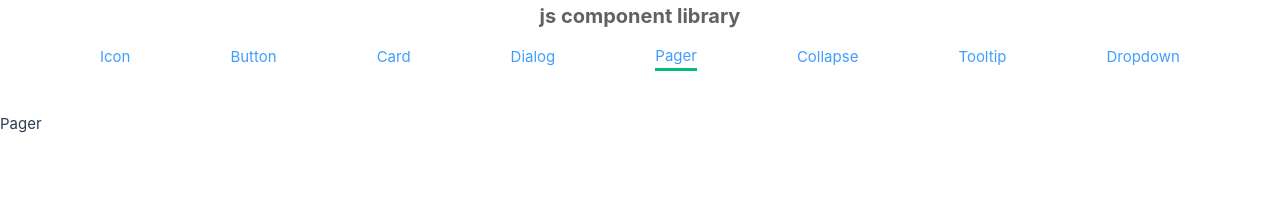
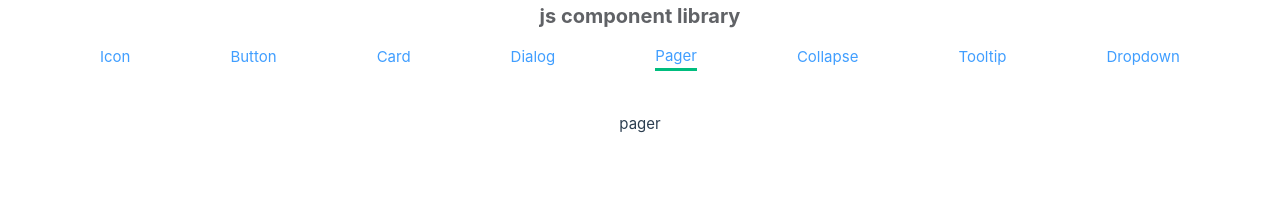
Before and after one commit to Wekohyk/Component-library-js, a Vue app: page /pager in a window 1280 px wide. Shown: the top 202 px of the page. Built offline with nearby package versions, Linux system fonts and the light colour scheme.

Commit message:
create pager  components

```diff
--- /dev/null
+++ b/src/components/Pager/Pager.vue
@@ -0,0 +1,12 @@
+<template>
+  <div>pager</div>
+</template>
+<script setup lang="js">
+import propsObj from './props';
+defineOptions({
+  name: 'Weko-Pager',
+});
+defineProps(propsObj);
+</script>
+
+<style scoped lang="scss"></style>
--- /dev/null
+++ b/src/components/Pager/props.js
@@ -0,0 +1 @@
+export default {};
--- a/src/main.js
+++ b/src/main.js
@@ -23,6 +23,7 @@ import Icon from './components/Icon/Icon.vue';
 import Button from './components/Button/Button.vue';
 import Card from './components/Card/Card.vue';
 import Dialog from './components/Dialog/Dialog.vue';
+import Pager from './components/Pager/Pager.vue';
 
 const app = createApp(App);
 
@@ -32,6 +33,7 @@ app.component('Weko-Icon', Icon);
 app.component('Weko-Button', Button);
 app.component('Weko-Card', Card);
 app.component('Weko-Dialog', Dialog);
+app.component('Weko-Pager', Pager);
 
 app.use(createPinia());
 app.use(router);
--- a/src/views/Pager.vue
+++ b/src/views/Pager.vue
@@ -1,5 +1,8 @@
 <template>
-  <div>Pager</div>
+  <h2 class="row-title"></h2>
+  <div class="row">
+    <Weko-Pager></Weko-Pager>
+  </div>
 </template>
 
 <script setup lang="js"></script>
```
